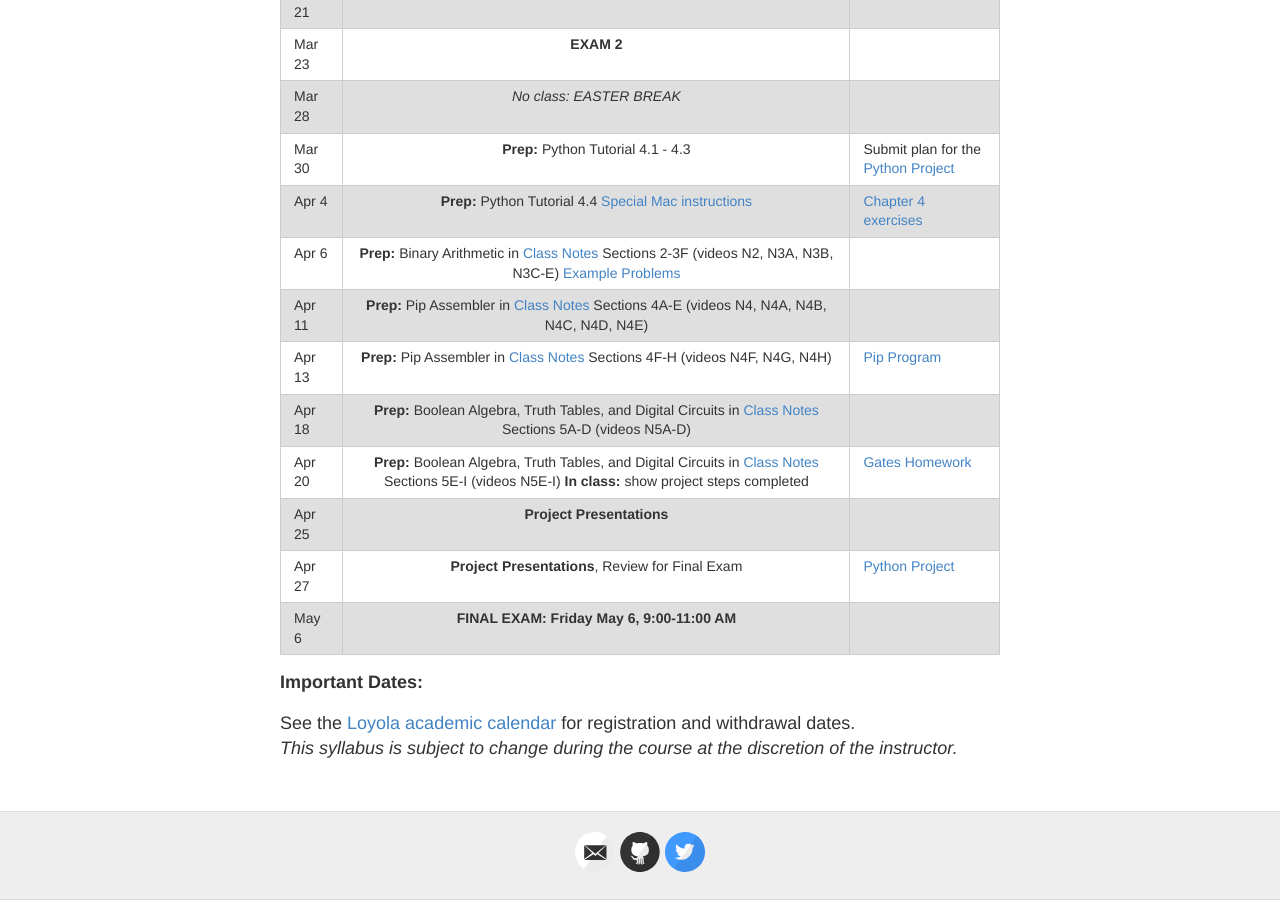
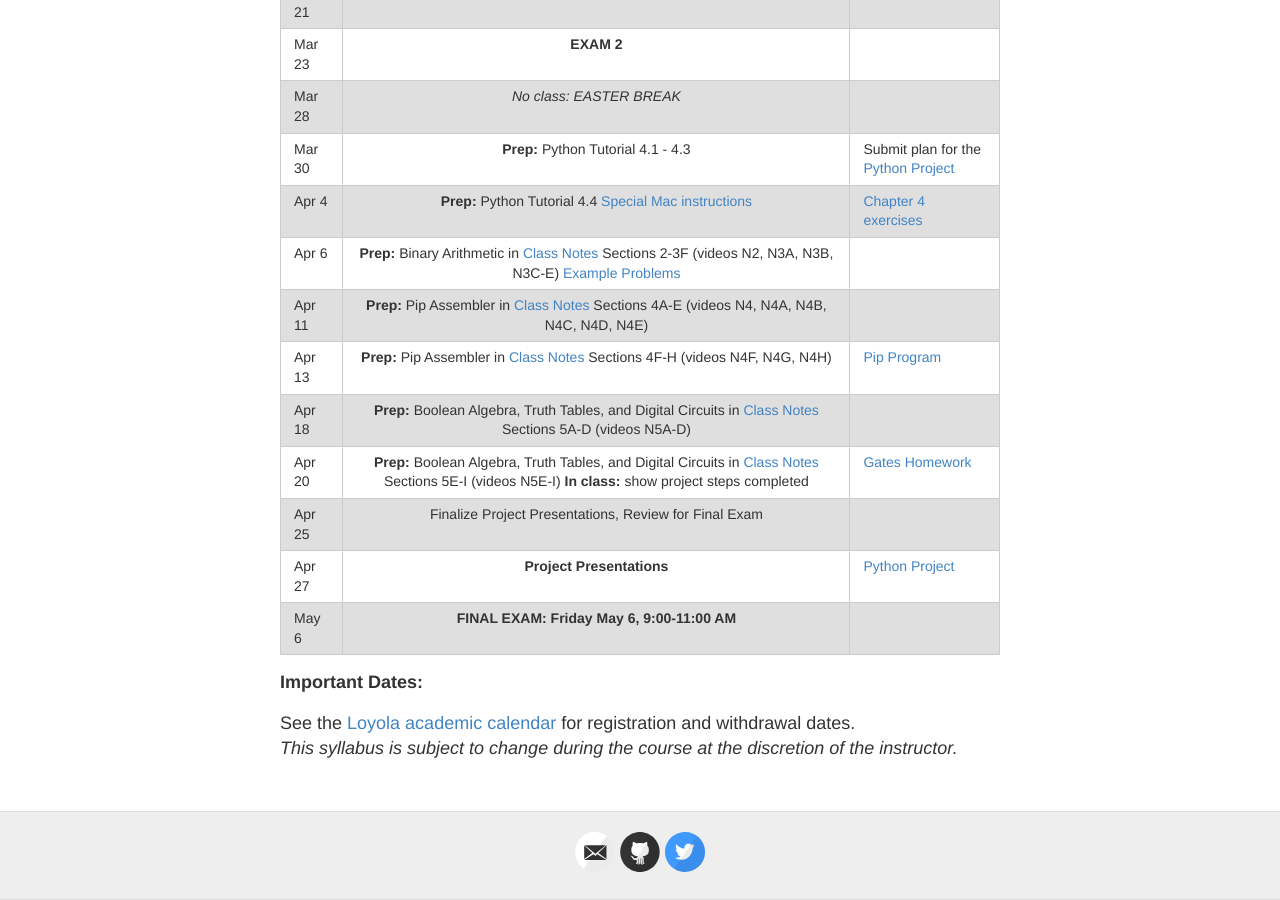
Before and after one commit to hwheeler01/comp150, a Jekyll site: the page built from syllabus.md, in a window 1280 px wide and 900 px high, scrolled down 7227 px. Built offline with Jekyll 4.4.1, drawn with Linux system fonts in a browser that asks for light colours.

Commit message:
update syllabus

```diff
--- a/HW/Project.html
+++ b/HW/Project.html
@@ -96,7 +96,7 @@ make sure you turn in the localCGIServer.py program and all your
 templates.... An exception is if you need special packages installed.&nbsp; In such a case be
 sure to mention it in the instructions, including download URLs. <p><span style="font-style: italic;">In addition</span>,
 everyone should <span style="font-style: italic;">separately</span>
-submit a personal file log.txt .&nbsp;Include in the file <br>
+submit a personal file log.txt.&nbsp;Include in the file <br>
 </p>
 <ol>
 <li>Roughly how long you worked for the project (including
@@ -107,7 +107,7 @@ hardest part to get working.</li>
 &nbsp;</li>
 <li>Give an indication of how things went
 with each partner. &nbsp;Was working together a good
-thing?&nbsp;**Approximate the percentage of work done by each team member.** <br>
+thing?&nbsp;<span style="font-weight: bold;">Approximate the percentage of work done by each team member.</span> <br>
 </li>
 </ol>
 This is an open ended assignment. &nbsp;You can do a graphics
--- a/syllabus.md
+++ b/syllabus.md
@@ -221,8 +221,8 @@ In the Activities column **"Prep:"** means preparation done *before* class with
 |Apr 13|**Prep:** Pip Assembler in <a href="http://hwheeler01.github.io/comp150/ClassNotes.html">Class Notes</a> Sections 4F-H (videos N4F, N4G, N4H) | <a href="http://hwheeler01.github.io/comp150/HW/PipPrograms.html">Pip Program</a> |
 |Apr 18|**Prep:** Boolean Algebra, Truth Tables, and Digital Circuits in <a href="http://hwheeler01.github.io/comp150/ClassNotes.html">Class Notes</a> Sections 5A-D (videos N5A-D)|
 |Apr 20|**Prep:**  Boolean Algebra, Truth Tables, and Digital Circuits in <a href="http://hwheeler01.github.io/comp150/ClassNotes.html">Class Notes</a> Sections 5E-I (videos N5E-I) **In class:** show project steps completed | <a href="http://hwheeler01.github.io/comp150/HW/Gates.html">Gates Homework</a> |
-|Apr 25| **Project Presentations** |
-|Apr 27| **Project Presentations**, Review for Final Exam| <a href="http://hwheeler01.github.io/comp150/HW/Project.html">Python Project</a> |
+|Apr 25| Finalize Project Presentations, Review for Final Exam |
+|Apr 27| **Project Presentations**| <a href="http://hwheeler01.github.io/comp150/HW/Project.html">Python Project</a> |
 |May 6| **FINAL EXAM: Friday May 6, 9:00-11:00 AM** |
 
 <span style="font-weight: bold;"><a name="dates"></a>Important Dates:<br>
```
